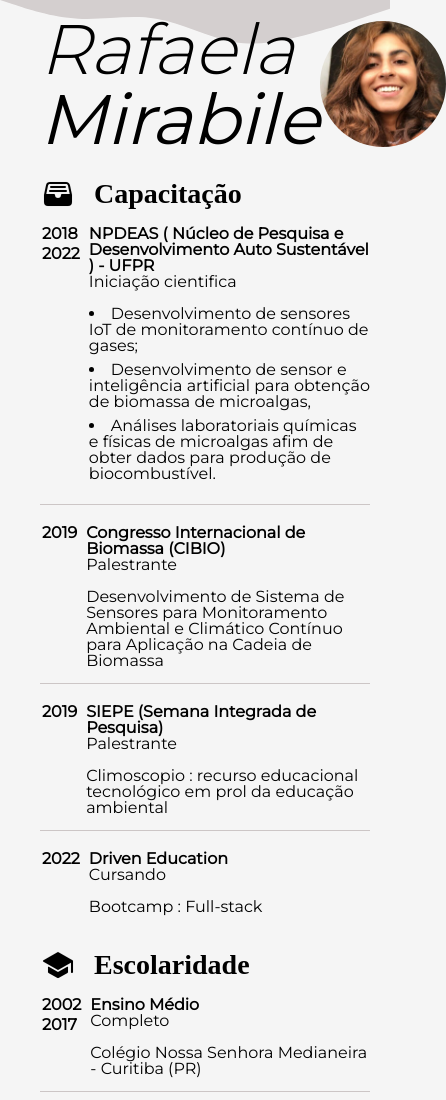
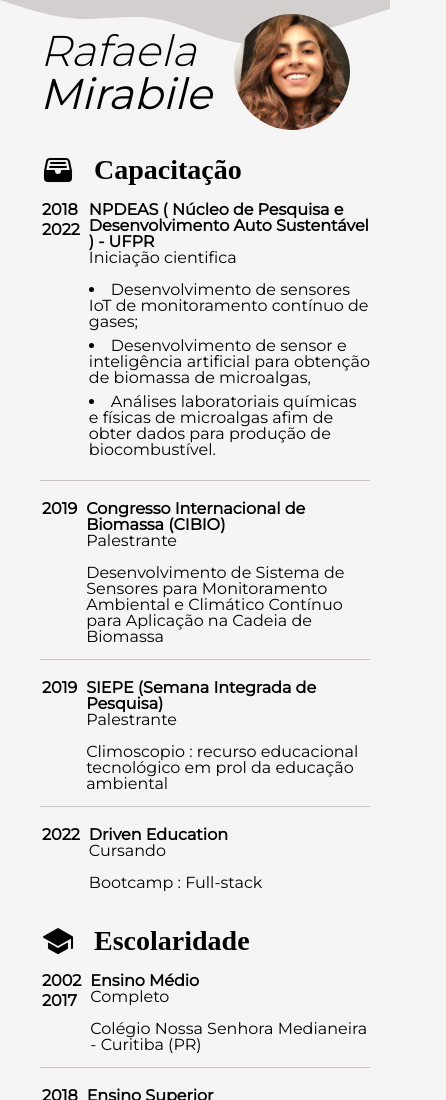
Before and after one commit to RafaelaMirabile/CV-Curriculum, a plain HTML site: page index.html in a window 390 px wide. Shown: the top 1100 px of the page, 446 px wide, since content can reach past the window. Drawn offline with nearby package versions, Linux system fonts and the light colour scheme.

Commit message:
Mobile layout adjusted

```diff
--- a/media.css
+++ b/media.css
@@ -1,11 +1,17 @@
 @media screen and (max-width: 630px){
     header > div:nth-child(2) > img{
         border-radius: 50%;
-        width: 126px;
-        height: 126px;
+        width: 116px;
+        height: 116px;
     }
     .container{
         display:flex;
         flex-direction: column;
     }
+    header{
+        padding:auto;
+    }
+    header > div:nth-child(1){
+        font-size: 43px;
+    }
 }
```
